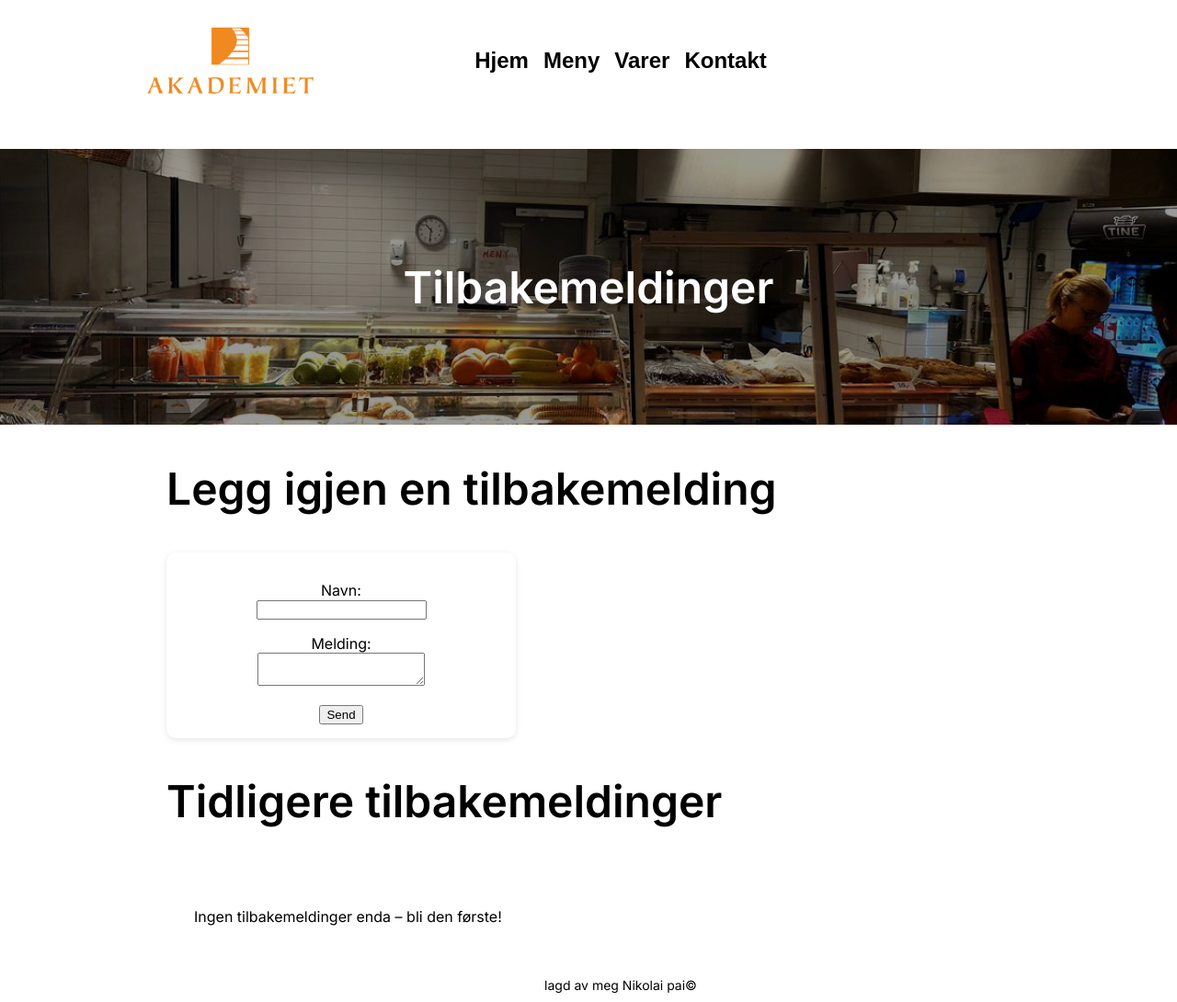
After one commit to nokoniko/kantina-prosjekt, a Flask app: template templates/forms/tilbakemelding.html in a window 1280 px wide. The commit adds this page. Shown: the whole page at 92% size. Run offline with Flask 3, Linux system fonts and the light colour scheme; the template is opened without the code that fills it, so the values that code supplies are empty.

Commit message:
la til tilbakemedinger som at folk kan skrive tilbake medlinger til hvordan matten er. fiksa en skrivefeil i index.html

```diff
--- /dev/null
+++ b/templates/forms/tilbakemelding.html
@@ -0,0 +1,35 @@
+{% extends "base.html" %}
+{% block title %}Tilbakemeldinger{% endblock %}
+
+{% block content %}
+<div class="banner" style="background-image: url({{ url_for('static', filename='img/bakgrund/kantine.JPG') }});">
+    <h1 class="banner-tittel">Tilbakemeldinger</h1>
+</div>
+
+<h2 class="title-index">Legg igjen en tilbakemelding</h2>
+
+<div class="kontakt-boks" style="margin-left:60px;">
+  <form method="POST">
+    <p><label>Navn:</label><br>
+    <input type="text" name="name" required></p>
+
+    <p><label>Melding:</label><br>
+    <textarea name="message" required></textarea></p>
+
+    <button type="submit">Send</button>
+  </form>
+</div>
+
+<h2 class="title-index">Tidligere tilbakemeldinger</h2>
+<div class="boks-konteiner" style="margin-left:60px;">
+  {% for msg in messages %}
+  <div class="boks">
+    <strong>{{ msg.name }}</strong><br>
+    <small style="color:gray;">{{ msg.timestamp }}</small>
+    <p>{{ msg.message }}</p>
+  </div>
+  {% else %}
+  <p>Ingen tilbakemeldinger enda – bli den første!</p>
+  {% endfor %}
+</div>
+{% endblock %}
--- a/templates/hjem/index.html
+++ b/templates/hjem/index.html
@@ -3,7 +3,7 @@
 {% block content %}
 
 <div class="banner" style="background-image: url({{ url_for('static', filename='img/bakgrund/bilde.jpg') }});">
-    <h1 class="banner-tittel">Vil du spisse hos oss?</h1>
+    <h1 class="banner-tittel">Vil du spise hos oss?</h1>
 </div>
 
 <h2 class="title-index">Et bærekraftig valg</h2>
@@ -33,7 +33,7 @@
         <strong>Brownie</strong>
         <p>En delig liten diser for etter maten</p>
     </div>
-    <p style="padding-left: 60px;">Er du mer intrisert om hva vi har? <a href="{{ url_for('meny') }}">Se hele menyen her →</a></p>
+    <p style="padding-left: 60px;">Er du mer intrisert om hva vi har? Se hele menyen <a href="{{ url_for('meny') }}">her →</a></p>
 </div>
 
 <h2 class="title-index">Pris</h2>
```
